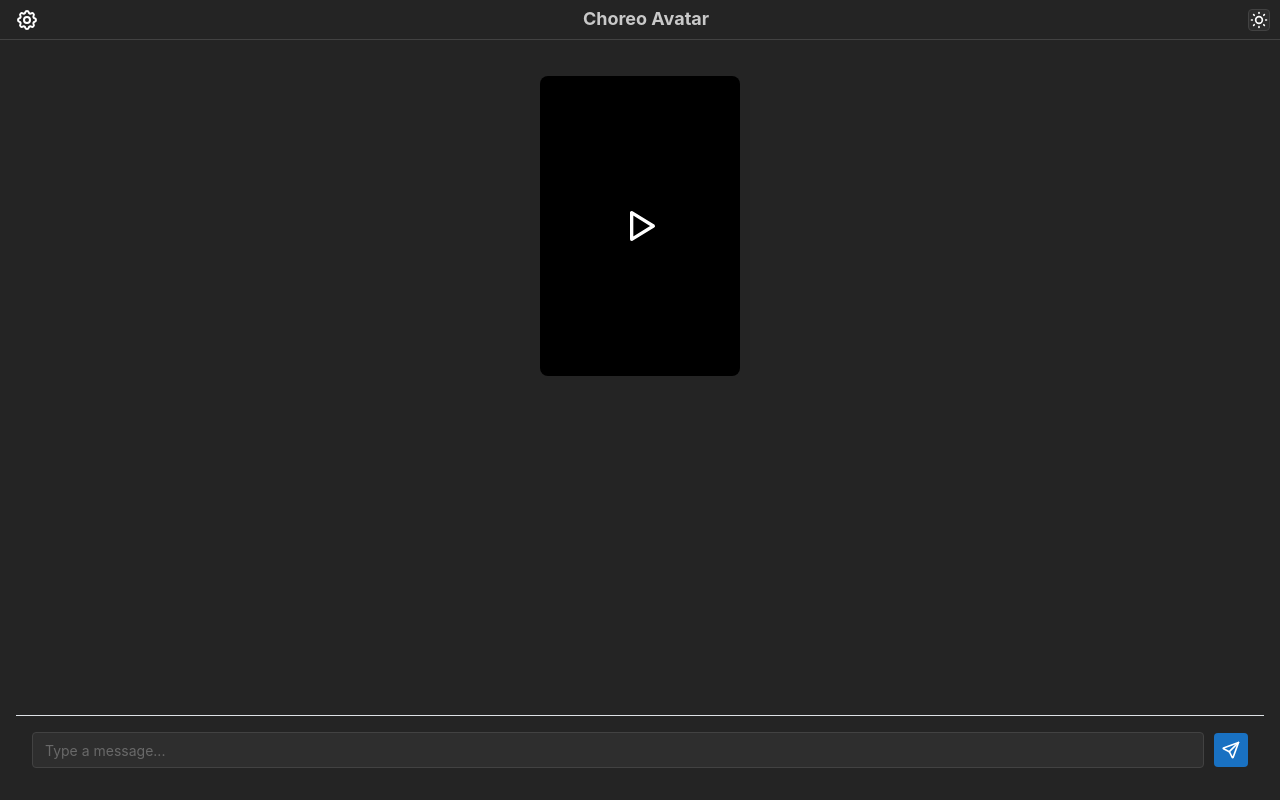
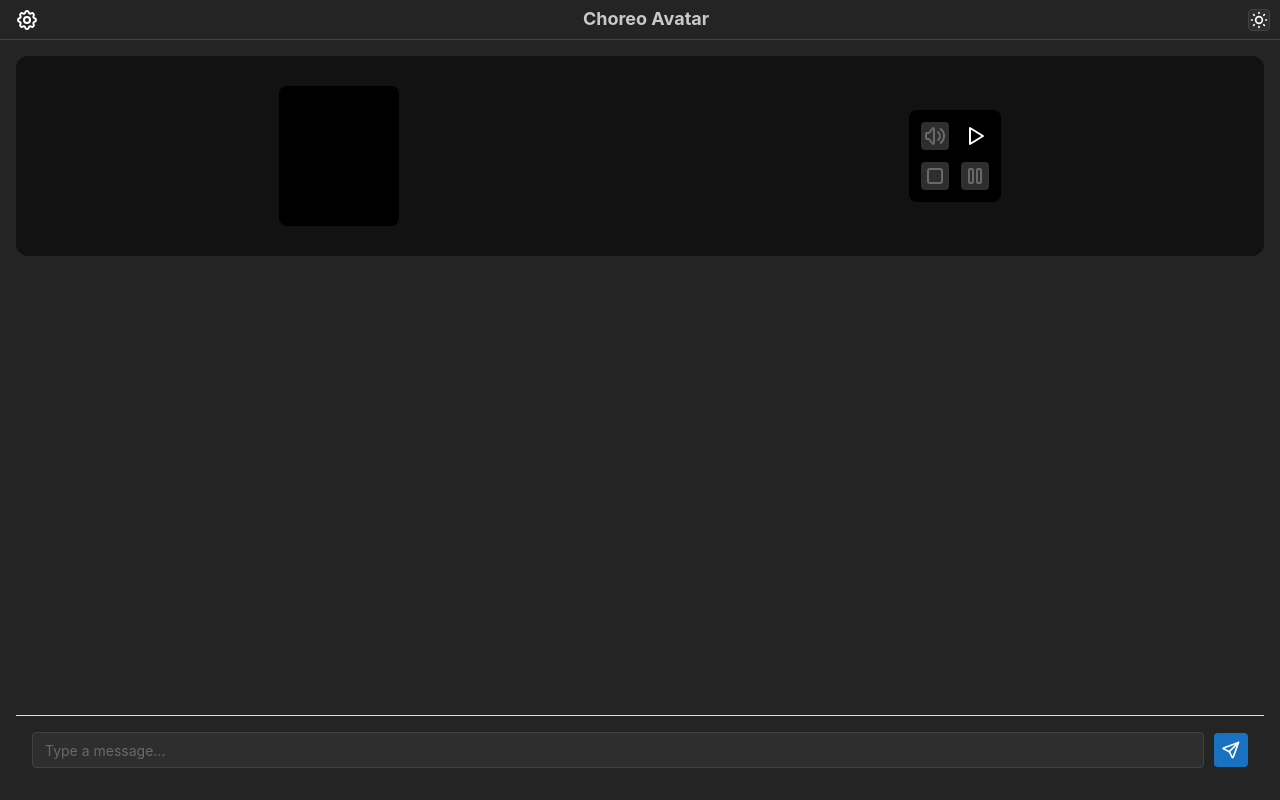
Before and after one commit to dhruvked/temp-prompt-tester, a Next.js app in the folder apps/web/: page / in a window 1280 px wide. Built offline with nearby package versions, Linux system fonts and the light colour scheme.

Commit message:
adding avatar element to this app

```diff
--- a/apps/web/src/api/handleSpeakUSED.ts
+++ b/apps/web/src/api/handleSpeakUSED.ts
@@ -3,9 +3,12 @@ import { TaskMode, TaskType } from "@heygen/streaming-avatar";
 
 export default async function handleSpeak(
   avatar: StreamingAvatar,
-  text: string
+  text: string,
+  status: string
 ) {
-  console.log(text, avatar);
+  if (status === "speaking") {
+    avatar.interrupt();
+  }
   try {
     await avatar.speak({
       text: text,
--- a/apps/web/src/app/page.tsx
+++ b/apps/web/src/app/page.tsx
@@ -54,6 +54,7 @@ export default function ChatPage() {
   const [input, setInput] = useState("");
   const [copiedId, setCopiedId] = useState<string | null>(null);
   const [avatar, setAvatar] = useState<any>(null);
+  const [status, setStatus] = useState<any>("idle");
 
   const [messageFeedback, setMessageFeedback] = useState<
     {
@@ -122,7 +123,7 @@ export default function ChatPage() {
       };
 
       if (avatar) {
-        await handleSpeak(avatar, response.text);
+        await handleSpeak(avatar, response.text, status);
       }
       updatedMessages = [...updatedMessages, assistantMessage];
       setMessages(updatedMessages);
@@ -195,6 +196,7 @@ export default function ChatPage() {
           >
             Choreo Avatar
           </Text>
+
           <ActionIcon
             variant="default"
             onClick={() => toggleColorScheme()}
@@ -216,7 +218,13 @@ export default function ChatPage() {
           height: "calc(100vh - 40px)",
         }}
       >
-        <VideoComponenet avatar={avatar} setAvatar={setAvatar} />
+        <VideoComponenet
+          avatar={avatar}
+          setAvatar={setAvatar}
+          status={status}
+          setStatus={setStatus}
+        />
+
         <ScrollArea flex={1} viewportRef={viewport} px="md">
           <Stack gap="sm" py="md">
             {messages.map((msg, index) => (
--- a/apps/web/src/components/VideoComponent.tsx
+++ b/apps/web/src/components/VideoComponent.tsx
@@ -1,13 +1,27 @@
 "use client";
 import terminateAvatarSession from "@/api/terminateAvatarSession";
 import initializeAvatarSession from "@/api/initializeAvatarSession";
-import { Stack } from "@mantine/core";
-import React from "react";
+import { ActionIcon, Group, SimpleGrid, Stack } from "@mantine/core";
+import React, { useState } from "react";
 import VideoOutput from "./VideoOutput";
+import {
+  IconMicrophoneOff,
+  IconPlayerPause,
+  IconPlayerPlay,
+  IconPlayerStop,
+  IconVolume,
+  IconVolumeOff,
+} from "@tabler/icons-react";
+import { Tooltip } from "@mantine/core";
 
-export default function VideoComponenet({ avatar, setAvatar }: any) {
-  const [status, setStatus] = React.useState<string>("idle");
+export default function VideoComponenet({
+  avatar,
+  setAvatar,
+  status,
+  setStatus,
+}: any) {
   const videoRef = React.useRef<HTMLVideoElement>(null);
+  const [isMuted, setIsMuted] = useState(false);
 
   const initAvatar = async () => {
     setStatus("initializing");
@@ -19,14 +33,88 @@ export default function VideoComponenet({ avatar, setAvatar }: any) {
     setAvatar(await terminateAvatarSession(avatar, videoRef));
     setStatus("idle");
   };
+
+  const toggleMute = () => {
+    setIsMuted(!isMuted);
+    if (videoRef.current) {
+      videoRef.current.muted = !isMuted;
+    }
+  };
+
   return (
-    <Stack align="center" mt="lg" h="auto">
+    <Group
+      align="center"
+      h="25vh"
+      bg="rgba(0, 0, 0, 0.5)"
+      justify="space-around"
+      px="md"
+      py="sm"
+      style={{ borderRadius: "12px" }}
+    >
       <VideoOutput
         videoRef={videoRef}
         status={status}
         initAvatar={initAvatar}
         endAvatar={endAvatar}
       />
-    </Stack>
+
+      <SimpleGrid
+        cols={2}
+        spacing="sm"
+        p="xs"
+        bg="black"
+        style={{
+          borderRadius: "8px",
+          border: "2px solid rgba(0, 0, 0, 0.4)",
+        }}
+      >
+        <Tooltip label="Mute">
+          <ActionIcon
+            variant="subtle"
+            color="white"
+            onClick={toggleMute}
+            disabled={status === "idle"}
+          >
+            {isMuted ? <IconVolumeOff /> : <IconVolume />}
+          </ActionIcon>
+        </Tooltip>
+        <Tooltip label="Play">
+          <ActionIcon
+            variant="subtle"
+            color="white"
+            onClick={() => {
+              if (videoRef.current) {
+                videoRef.current.muted = true;
+                videoRef.current.play().catch(console.error);
+              }
+              initAvatar();
+            }}
+            disabled={status !== "idle"}
+          >
+            <IconPlayerPlay />
+          </ActionIcon>
+        </Tooltip>
+        <Tooltip label="Stop">
+          <ActionIcon
+            variant="subtle"
+            color="white"
+            onClick={endAvatar}
+            disabled={status === "idle"}
+          >
+            <IconPlayerStop />
+          </ActionIcon>
+        </Tooltip>
+        <Tooltip label="Interrupt">
+          <ActionIcon
+            variant="subtle"
+            color="white"
+            onClick={() => avatar?.interrupt?.()}
+            disabled={status !== "speaking"}
+          >
+            <IconPlayerPause />
+          </ActionIcon>
+        </Tooltip>
+      </SimpleGrid>
+    </Group>
   );
 }
--- a/apps/web/src/components/VideoOutput.tsx
+++ b/apps/web/src/components/VideoOutput.tsx
@@ -7,10 +7,13 @@ const VideoOutput = ({ videoRef, status, initAvatar, endAvatar }: any) => {
       style={{
         position: "relative",
         zIndex: 1,
-        height: "300px",
-        width: "200px",
+        height: "80%",
+        width: "120px",
         borderRadius: "8px",
         backgroundColor: "black",
+        display: "flex",
+        alignItems: "center",
+        justifyContent: "center",
       }}
     >
       <video
@@ -21,68 +24,11 @@ const VideoOutput = ({ videoRef, status, initAvatar, endAvatar }: any) => {
           width: "100%",
           height: "100%",
           borderRadius: "8px",
-          objectFit: "contain",
+          objectFit: "cover",
         }}
       >
         Your browser does not support the video tag.
       </video>
-
-      {status === "idle" && (
-        <ActionIcon
-          onClick={() => {
-            if (videoRef.current) {
-              videoRef.current.muted = true; // start muted
-              videoRef.current.play().catch(console.error);
-            }
-            initAvatar();
-          }}
-          variant="transparent"
-          size="xl"
-          style={{
-            position: "absolute",
-            top: "50%",
-            left: "50%",
-            transform: "translate(-50%, -50%)",
-            color: "white",
-          }}
-        >
-          <IconPlayerPlay size={40} />
-        </ActionIcon>
-      )}
-
-      {status === "initializing" && (
-        <ActionIcon
-          variant="transparent"
-          size="xl"
-          style={{
-            position: "absolute",
-            top: "50%",
-            left: "50%",
-            transform: "translate(-50%, -50%)",
-            color: "white",
-          }}
-        >
-          <Loader size={40} color="grey" />
-        </ActionIcon>
-      )}
-
-      {status !== "idle" && status !== "initializing" && (
-        <>
-          <ActionIcon
-            onClick={endAvatar}
-            variant="transparent"
-            size="lg"
-            style={{
-              position: "absolute",
-              top: "15px",
-              left: "15px",
-              color: "white",
-            }}
-          >
-            <IconX size={24} />
-          </ActionIcon>
-        </>
-      )}
     </div>
   );
 };
```
